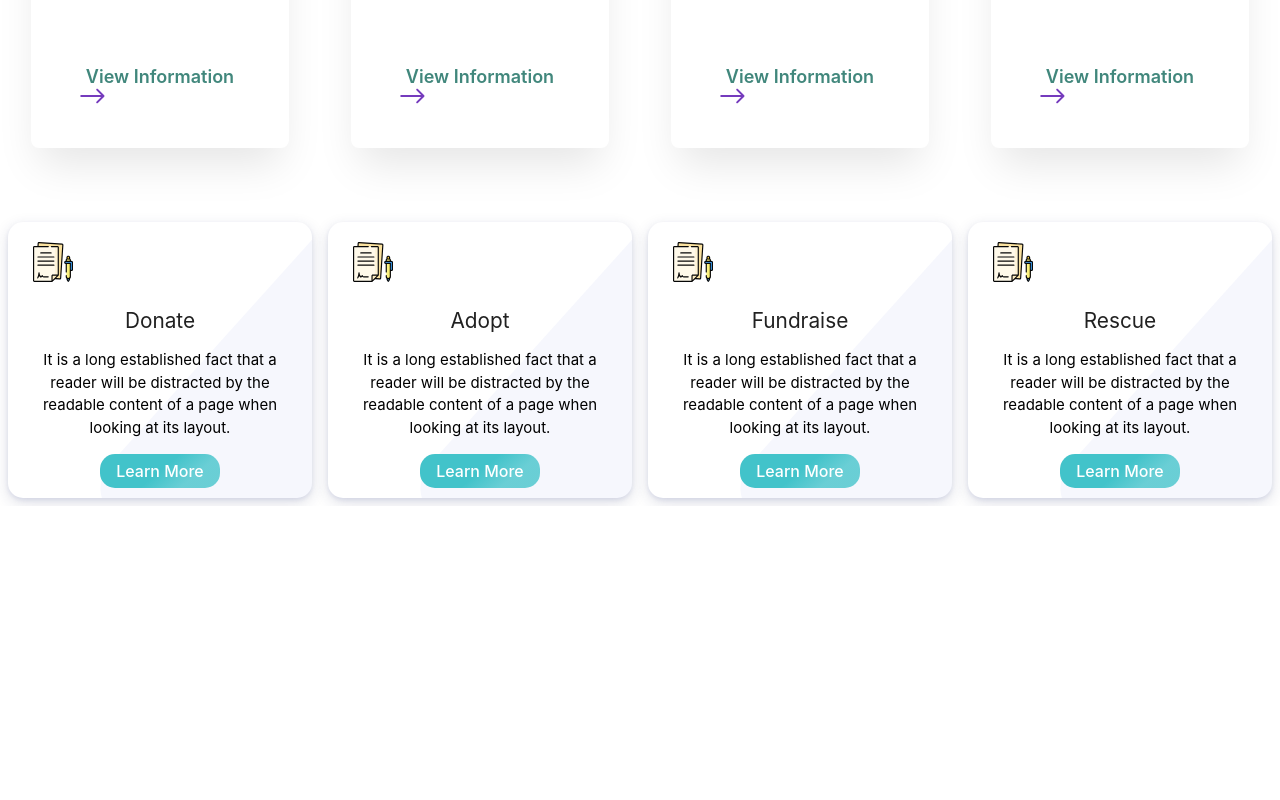
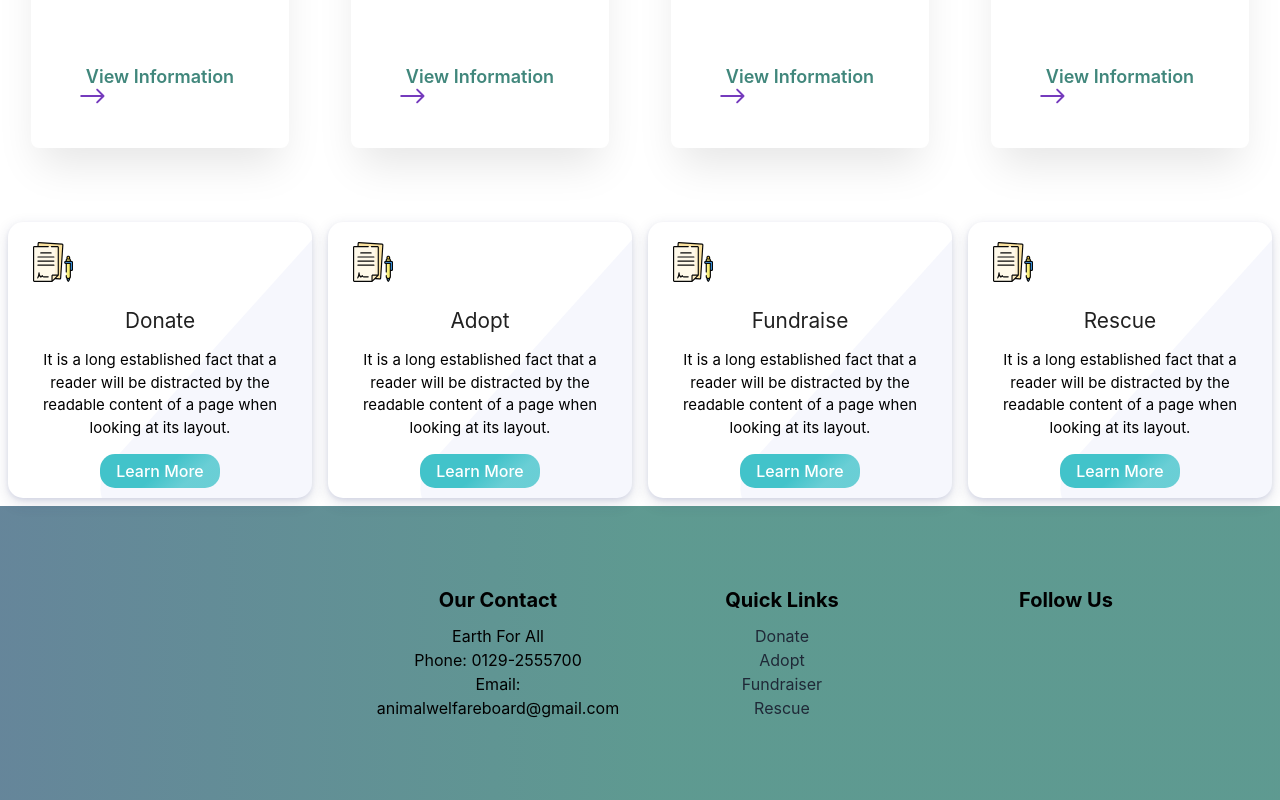
Before and after one commit to abhinandarun-02/Earth-For-All, a React (Create React App) app: page / in a window 1280 px wide. Shown: the part 1062-1862 px from the top of the page. Before the commit the page ends 1568 px from the top, so only its background shows below. Built offline with nearby package versions, Linux system fonts and the light colour scheme.

Commit message:
Add Footer

```diff
--- a/src/App.js
+++ b/src/App.js
@@ -3,6 +3,7 @@ import Navbar from './Components/NavBar/Navbar';
 import Hero from './Components/Home/Hero';
 import Info from './Components/Home/Info';
 import Services from './Components/Home/Services';
+import Footer from './Components/Home/Footer';
 
 function App() {
   return (
@@ -11,6 +12,7 @@ function App() {
       <Hero />
       <Info />
       <Services />
+      <Footer />
     </div>
   );
 }
--- /dev/null
+++ b/src/Components/Home/Footer.jsx
@@ -0,0 +1,103 @@
+const Footer = () => {
+    return (
+        <div className="p-20" style={{background: "linear-gradient(to right, rgba(7, 59, 92, 0.62) 0%, rgba(26, 111, 98, 0.70) 51%)"}}>
+            <footer>
+                <div className="grid sm:grid-cols-4 gap-4 grid-cols-1 gap-4">
+                    <div className="flex">
+                        <svg className="svg-icon" viewBox="0 0 20 20">
+                            <path
+                                fill="none"
+                                d="M9.875,0.625C4.697,0.625,0.5,4.822,0.5,10s4.197,9.375,9.375,9.375S19.25,15.178,19.25,10S15.053,0.625,9.875,0.625"
+                            ></path>
+                        </svg>
+                        <svg className="svg-icon " viewBox="0 0 20 20">
+                            <path
+                                fill="none"
+                                d="M9.875,0.625C4.697,0.625,0.5,4.822,0.5,10s4.197,9.375,9.375,9.375S19.25,15.178,19.25,10S15.053,0.625,9.875,0.625"
+                            ></path>
+                        </svg>
+                        <svg className="svg-icon" viewBox="0 0 20 20">
+                            <path
+                                fill="none"
+                                d="M3.015,4.779h1.164V3.615H3.015V4.779z M18.73,1.869H1.269c-0.322,0-0.582,0.26-0.582,0.582v15.133
+								c0,0.322,0.26,0.582,0.582,0.582H18.73c0.321,0,0.582-0.26,0.582-0.582V2.451C19.312,2.129,19.052,1.869,18.73,1.869z
+								 M18.148,16.42c0,0.322-0.261,0.582-0.582,0.582H2.433c-0.322,0-0.582-0.26-0.582-0.582V6.525h16.297V16.42z M18.148,5.361H1.851
+								V3.615c0-0.322,0.26-0.582,0.582-0.582h15.133c0.321,0,0.582,0.26,0.582,0.582V5.361z M7.671,4.779h1.165V3.615H7.671V4.779z
+								 M5.344,4.779h1.164V3.615H5.344V4.779z"
+                            ></path>
+                        </svg>
+                    </div>
+                    <div>
+                        <h5 className="text-xl font-bold mb-2.5">Our Contact</h5>
+                        <p>Earth For All</p>
+                        <p>Phone: 0129-2555700</p>
+                        <p>Email: animalwelfareboard@gmail.com</p>
+                    </div>
+                    <div>
+                        <h5 className="font-bold mb-2.5 text-xl">Quick Links</h5>
+
+                        <ul className="list-none mb-0">
+                            <li>
+                                <a href="#!" className="text-gray-800">
+                                    Donate
+                                </a>
+                            </li>
+                            <li>
+                                <a href="#!" className="text-gray-800">
+                                    Adopt
+                                </a>
+                            </li>
+                            <li>
+                                <a href="#!" className="text-gray-800">
+                                    Fundraiser
+                                </a>
+                            </li>
+                            <li>
+                                <a href="#!" className="text-gray-800">
+                                    Rescue
+                                </a>
+                            </li>
+                        </ul>
+                    </div>
+                    <div>
+                        <h5 className="text-xl font-bold mb-2.5">Follow Us</h5>
+                        <div className="flex">
+                            <button className="transition ease-in-out hover:scale-105">
+                                <a href="https://www.facebook.com/acm.amrita">
+                                    <svg className="svg-icon" viewBox="0 0 20 20">
+                                        <path
+                                            fill="none"
+                                            d="M17.675,0.62H2.327c-0.942,0-1.706,0.764-1.706,1.706v15.348c0,0.941,0.764,1.705,1.706,1.705h15.348c0.941,0,1.705-0.764,1.705-1.705V2.326C19.38,1.384,18.616,0.62,17.675,0.62 M18.526,17.674c0,0.471-0.381,0.852-0.852,0.852H2.327c-0.471,0-0.853-0.381-0.853-0.852V2.326c0-0.471,0.382-0.853,0.853-0.853h15.348c0.471,0,0.852,0.382,0.852,0.853V17.674zM10.849,7.975c0-0.345,0.035-0.531,0.565-0.531h0.709V6.162h-1.134c-1.364,0-1.844,0.642-1.844,1.721v0.834h-0.85V10h0.85v3.838h1.701V10h1.134l0.151-1.283h-1.285L10.849,7.975z"
+                                        ></path>
+                                    </svg>
+                                </a>
+                            </button>
+                            <button className="transition ease-in-out hover:scale-105">
+                                <a href="https://www.instagram.com/acm.amrita/">
+                                    <svg className="svg-icon ml-5" viewBox="0 0 20 20">
+                                        <path
+                                            fill="none"
+                                            d="M14.528,6.716c-0.342,0.199-0.721,0.344-1.122,0.422c-0.322-0.338-0.78-0.549-1.288-0.549c-0.977,0-1.767,0.779-1.767,1.738c0,0.136,0.016,0.268,0.046,0.396C8.929,8.65,7.628,7.958,6.757,6.906C6.605,7.164,6.518,7.462,6.518,7.781c0,0.602,0.312,1.135,0.785,1.446C7.014,9.218,6.742,9.14,6.504,9.01c0,0.007,0,0.015,0,0.021c0,0.842,0.609,1.545,1.417,1.705c-0.148,0.039-0.304,0.061-0.465,0.061c-0.114,0-0.225-0.011-0.332-0.031C7.348,11.457,8,11.959,8.772,11.973c-0.605,0.467-1.366,0.744-2.193,0.744c-0.143,0-0.283-0.007-0.421-0.023c0.782,0.493,1.71,0.78,2.707,0.78c3.249,0,5.024-2.648,5.024-4.945c0-0.075-0.001-0.151-0.004-0.225c0.345-0.246,0.645-0.551,0.881-0.9c-0.317,0.138-0.656,0.231-1.014,0.274C14.116,7.462,14.396,7.122,14.528,6.716 M17.778,0.562H2.284c-0.951,0-1.722,0.771-1.722,1.722v15.494c0,0.951,0.771,1.722,1.722,1.722h15.494c0.951,0,1.722-0.771,1.722-1.722V2.284C19.5,1.333,18.729,0.562,17.778,0.562 M18.64,17.778c0,0.476-0.386,0.861-0.861,0.861H2.284c-0.475,0-0.861-0.386-0.861-0.861V2.284c0-0.475,0.386-0.861,0.861-0.861h15.494c0.476,0,0.861,0.386,0.861,0.861V17.778z"
+                                        ></path>
+                                    </svg>
+                                </a>
+                            </button>
+                            <button className="transition ease-in-out hover:scale-105 ">
+                                <a href="https://www.instagram.com/acm.amrita/">
+                                    <svg className="svg-icon ml-5" viewBox="0 0 20 20">
+                                        <path
+                                            fill="none"
+                                            d="M17.835,0.438H2.29c-0.954,0-1.727,0.773-1.727,1.727V17.71c0,0.954,0.773,1.728,1.727,1.728h15.545c0.954,0,1.728-0.773,1.728-1.728V2.165C19.562,1.211,18.789,0.438,17.835,0.438 M18.699,17.71c0,0.477-0.388,0.864-0.864,0.864H2.29c-0.477,0-0.863-0.388-0.863-0.864V2.165c0-0.477,0.387-0.863,0.863-0.863h15.545c0.477,0,0.864,0.387,0.864,0.863V17.71zM12.653,5.619H7.472c-0.954,0-1.728,0.773-1.728,1.728v5.182c0,0.954,0.773,1.728,1.728,1.728h5.182c0.954,0,1.728-0.773,1.728-1.728V7.347C14.381,6.393,13.607,5.619,12.653,5.619 M11.79,6.915h1.295V8.21H11.79V6.915z M10.062,8.21c0.954,0,1.728,0.773,1.728,1.727s-0.773,1.728-1.728,1.728c-0.954,0-1.727-0.773-1.727-1.728S9.109,8.21,10.062,8.21M13.518,12.528c0,0.478-0.388,0.863-0.864,0.863H7.472c-0.477,0-0.864-0.386-0.864-0.863V9.505h0.907C7.491,9.647,7.472,9.79,7.472,9.938c0,1.432,1.16,2.591,2.591,2.591c1.432,0,2.591-1.159,2.591-2.591c0-0.148-0.02-0.291-0.044-0.432h0.908V12.528z"
+                                        ></path>
+                                    </svg>
+                                </a>
+                            </button>
+                        </div>
+                    </div>
+                </div>
+            </footer>
+        </div>
+    );
+}
+
+export default Footer;
```
